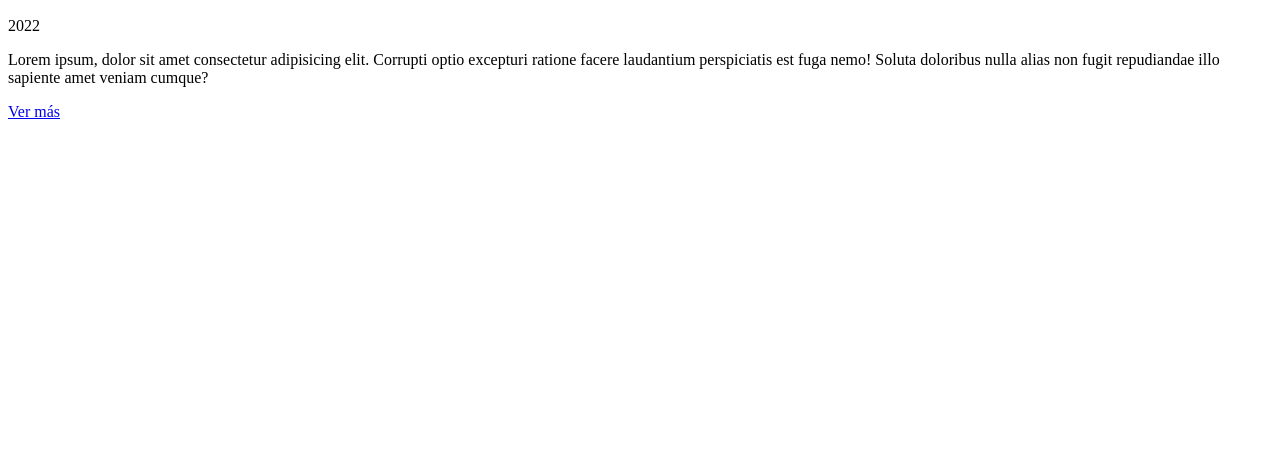
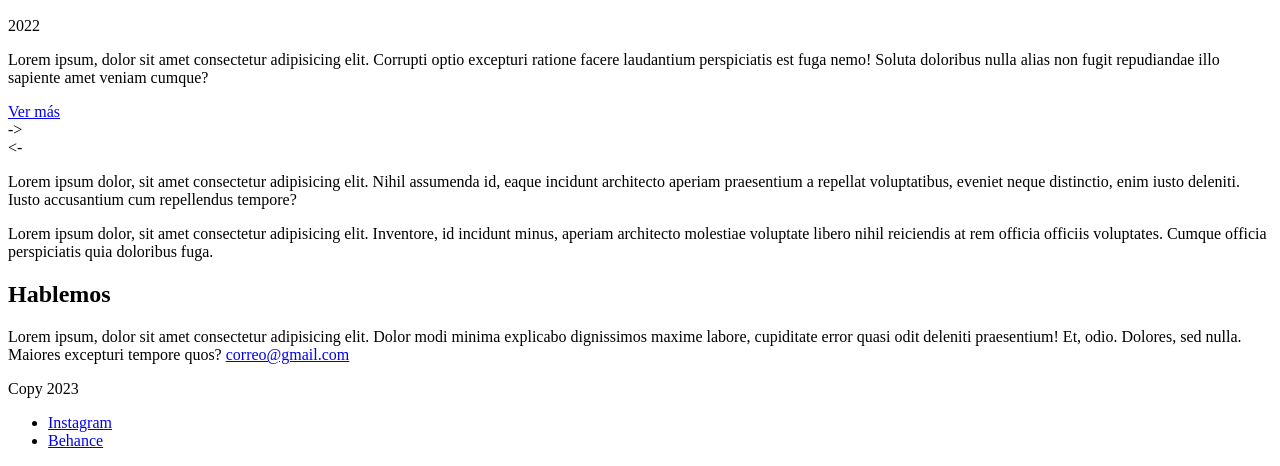
Before and after one commit to dg1991/domestikatheme, a plain HTML site: page index.html in a window 1280 px wide. Shown: the part 629-1095 px from the top of the page. Before the commit the page ends 800 px from the top, so only its background shows below. Drawn offline with Linux system fonts and the light colour scheme.

Commit message:
Terminando el index.html, comenzando single.html

```diff
--- a/index.html
+++ b/index.html
@@ -81,6 +81,45 @@
           </div>
         </div>
       </div>
+      <div class="pf__works__slider__btn-next">-></div>
+      <div class="pf__works__slider__btn-prev"><-</div>
     </section>
+    <section id="pf__bio-aditional" class="pf__bio-aditional">
+      <div class="pf__bio-aditional__content">
+        <p>
+          Lorem ipsum dolor, sit amet consectetur adipisicing elit. Nihil
+          assumenda id, eaque incidunt architecto aperiam praesentium a repellat
+          voluptatibus, eveniet neque distinctio, enim iusto deleniti. Iusto
+          accusantium cum repellendus tempore?
+        </p>
+        <p>
+          Lorem ipsum dolor, sit amet consectetur adipisicing elit. Inventore,
+          id incidunt minus, aperiam architecto molestiae voluptate libero nihil
+          reiciendis at rem officia officiis voluptates. Cumque officia
+          perspiciatis quia doloribus fuga.
+        </p>
+      </div>
+    </section>
+    <section id="pf__contact" class="pf__contact">
+      <div class="pf__contact__content">
+        <h2 class="pf__contact__title">Hablemos</h2>
+        <p>
+          Lorem ipsum, dolor sit amet consectetur adipisicing elit. Dolor modi
+          minima explicabo dignissimos maxime labore, cupiditate error quasi
+          odit deleniti praesentium! Et, odio. Dolores, sed nulla. Maiores
+          excepturi tempore quos?
+          <a href="mailto:correo@gmail.com">correo@gmail.com</a>
+        </p>
+      </div>
+    </section>
+    <footer id="pf__footer" class="pf__footer">
+      <div class="pf__footer__content">
+        <p>Copy 2023</p>
+      </div>
+      <ul class="pf__footer__social-links">
+        <li><a href="#">Instagram</a></li>
+        <li><a href="#">Behance</a></li>
+      </ul>
+    </footer>
   </body>
 </html>
```
Also changed, not shown: single.html (+37 -0 lines).
